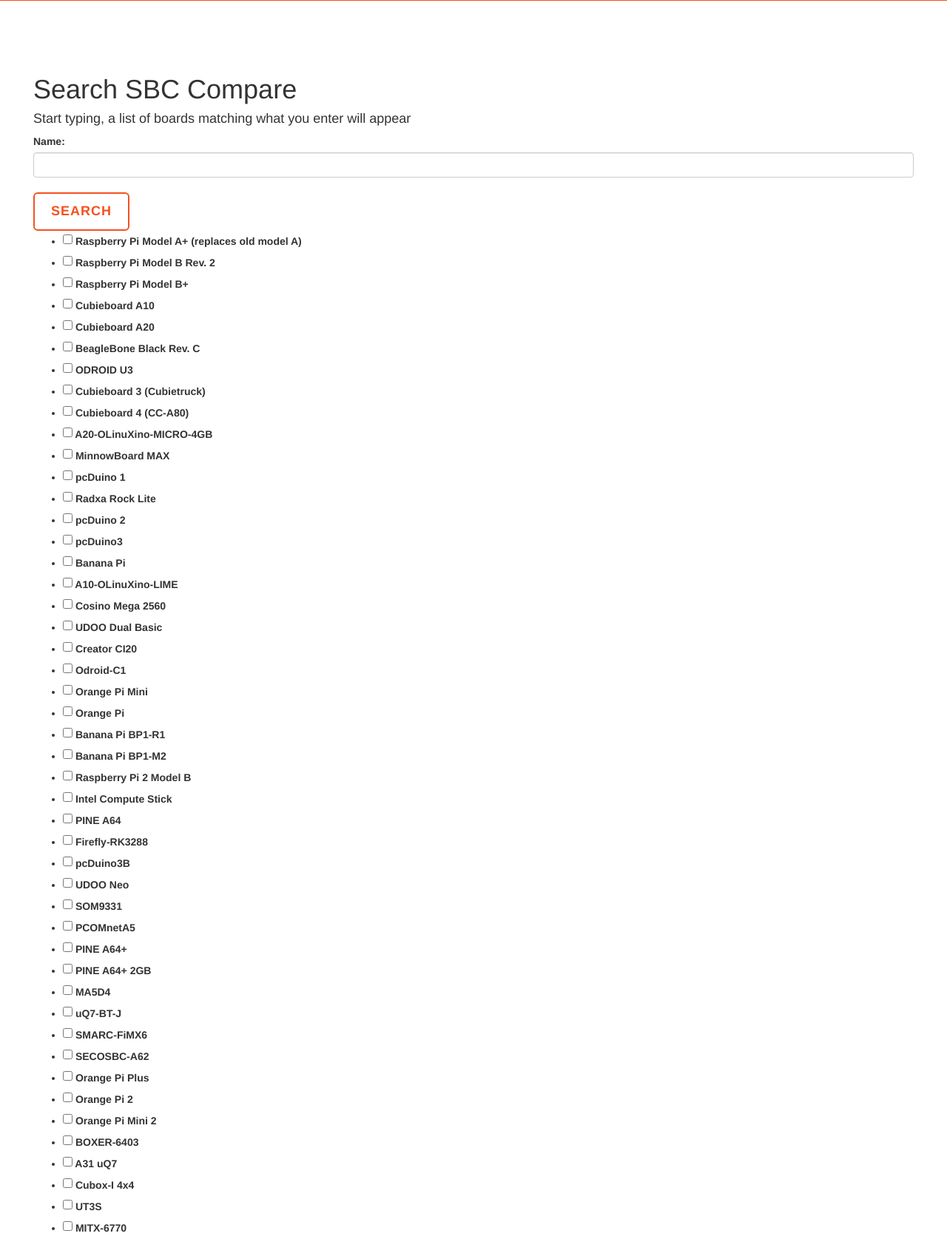
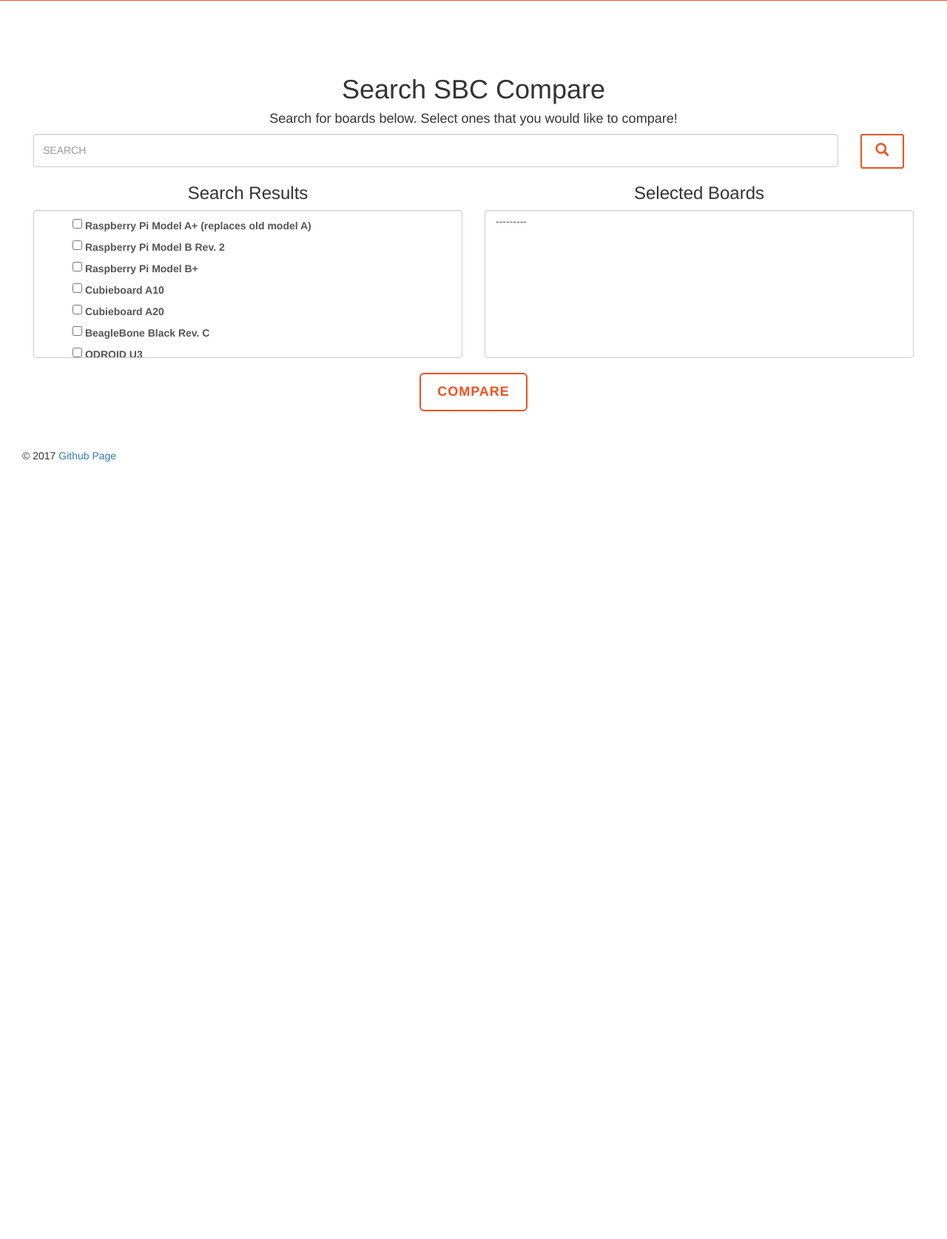
Before and after one commit to bamItsCam/board-db-compare, a Django app: page /search in a window 1280 px wide. Shown: the part 258-1933 px from the top of the page at 74% size. After the commit the page ends 882 px from the top, so only its background shows below. Run offline with Django 3.2, Linux system fonts and the light colour scheme; data comes from the database, SQL or seed files in the repository; both versions use the stored data as it was after the commit; some libraries are stand-ins or nearby versions.

Commit message:
Just a couple very minor style changes for search page, idk was just playing around.

```diff
--- a/sbc_compare/Home/forms.py
+++ b/sbc_compare/Home/forms.py
@@ -17,8 +17,8 @@
 class SearchBox(forms.Form):
 	search_input = forms.CharField(
     	required=False,
-    	widget=forms.TextInput(attrs={'class':'form-control', 'id': 'search_form'}),
-    	label="Name"
+    	widget=forms.TextInput(attrs={'class':'form-control', 'id': 'search_form', 'placeholder': 'SEARCH'}),
+    	label='',
     	)
 
 	#def clean(self):
@@ -39,7 +39,7 @@
 class SearchSelected(forms.Form):
 	selected_boards = forms.ModelChoiceField(
 		queryset=dbBoards.objects.none(),
-		widget=forms.SelectMultiple(attrs={'class':'form-control','style': 'height: 240px;'}),
+		widget=forms.SelectMultiple(attrs={'class': 'form-control','style': 'height: 200px;'}),
 		label='',
 		required=False)
 
--- a/sbc_compare/Home/models.py
+++ b/sbc_compare/Home/models.py
@@ -4,7 +4,6 @@
 
 #The dbBoard model defines a table that stores the attribute data gathered using the boardDB.getAttributes() method
 #Current migration: 5, 2/3/17
-#TODO: Resolve seemingly duplicate column names
 class dbBoards(models.Model):
 	#Board Name
 	name = models.CharField(max_length=100, blank=True)
--- a/sbc_compare/Home/templates/Home/search.html
+++ b/sbc_compare/Home/templates/Home/search.html
@@ -1,25 +1,59 @@
 {% extends "base.html" %}
 
 {% block content %}
+<center>
+<div class="row">
+    <div class="col-md-12">
         <h1>Search SBC Compare</h1>
-<h4>Start typing, a list of boards matching what you enter will appear</h4>
+<!--       <h4>Start typing, a list of boards matching what you enter will appear</h4>-->
+        <h4>Search for boards below. Select ones that you would like to compare!</h4>
+    </div>
+</div>
+</center>
 <!--<form method="POST" onkeypress="callSubmit()">{% csrf_token %}-->
+<div class="row">
+    <div class="col-md-12">
         <form id="search_form" method="POST">{% csrf_token %}
+            <!--<div style="float: left; width:600px;">-->
+            <div class="row">
+                <div class="col-md-11">
                     {{ form_search }}
-    <br>
-    <button type="submit" class="btn btn-primary btn-lg outline" id="updateResults">Search</button>
+                </div>
+                <div class="col-md-1">
+                    <button type="submit" class="btn btn-primary btn-xs outline" id="updateResults"><span class="glyphicon glyphicon-search"></span></button>
+                </div>
+            </div>
         </form>
-
+    </div>
+</div>
+<div class="row">
+    <div class="col-md-6" style="text-align: center;">
+        <h3>Search Results</h3>
+    </div>
+    <div class="col-md-6" style="text-align: center;">
+        <h3>Selected Boards</h3>
+    </div>
+</div>
+<div class="row">
+    <div class="col-md-6">
+        <div class="form-control" style="height: 200px;">
             <form id="search_results" method="POST">{% csrf_token %}
                 {{ form_results }}
             </form>
-
+        </div>
+    </div>
+    <div class="col-md-6">
         <form id="selected_boards" method="POST">{% csrf_token %}
             {{ form_selected }}
-    <button type="submit" name="add" class="btn btn-primary btn-lg outline">Compare</button>
         </form>
-
-
+    </div>
+</div>
+<br>
+<div class="row">
+    <div class="col-md-12" style="text-align: center;">
+        <button type="submit" form="selected_boards" name="add" class="btn btn-primary btn-lg outline">Compare</button>
+    </div>
+</div>
 <!-- handler for the submission of the search form -->
 <script type="text/javascript">
 
--- a/sbc_compare/sbc_compare/templates/base.html
+++ b/sbc_compare/sbc_compare/templates/base.html
@@ -25,10 +25,14 @@
   font-size: 18px;
   line-height: 1.33;
   border-radius: 6px;
+  padding: 12px 22px;
+}
+.btn-xs{
+  font-size:18px;
+  padding: 8px 18px;
 }
 .btn.outline {
 	background: none;
-	padding: 12px 22px;
 }
 .btn-primary.outline {
 	border: 2px solid #f4511e;
@@ -40,7 +44,6 @@
 	box-shadow: none;
 }
 .btn {
-	padding: 14px 24px;
 	border: 0 none;
 	font-weight: 700;
 	letter-spacing: 1px;
@@ -78,12 +81,26 @@
     max-height: 50px; /* .push must be the same height as .footer */
     padding: 30px 30px;
 }
+.form-control{
+  height: ;
+  width: 100%;
+  overflow-y: scroll;
+  border: 1px solid #ccc;
+  border-radius: 4px;
+}
 .form-control:focus {
   border-color: #f4511e;
   box-shadow: inset 0 0px 0px rgba(0, 0, 0, 0.075), 0 0 8px rgba(255, 0, 0, 0.6);
-  -webkit-box-shadow: inset 0 0px 0px rgba(0, 0, 0, 0.075), 0 0 8px rgba(255, 0, 0, 0.6);
+  -webkit-box-shadow: inset 0 0px 0px rgba(0, 0, 0, 0.075), 0 0 8px rgba(255, 0, 0, 0.6)
+  max-height: 200px;
 }
-
+#search_form{
+  height: 45px;
+}
+ul
+{
+    list-style-type: none;
+}
 </style>
 
 <nav class="navbar navbar-default navbar-fixed-top">
```
Also changed, not shown: sbc_compare/db.sqlite3. Lines whose indentation alone changed are shown as unchanged.
